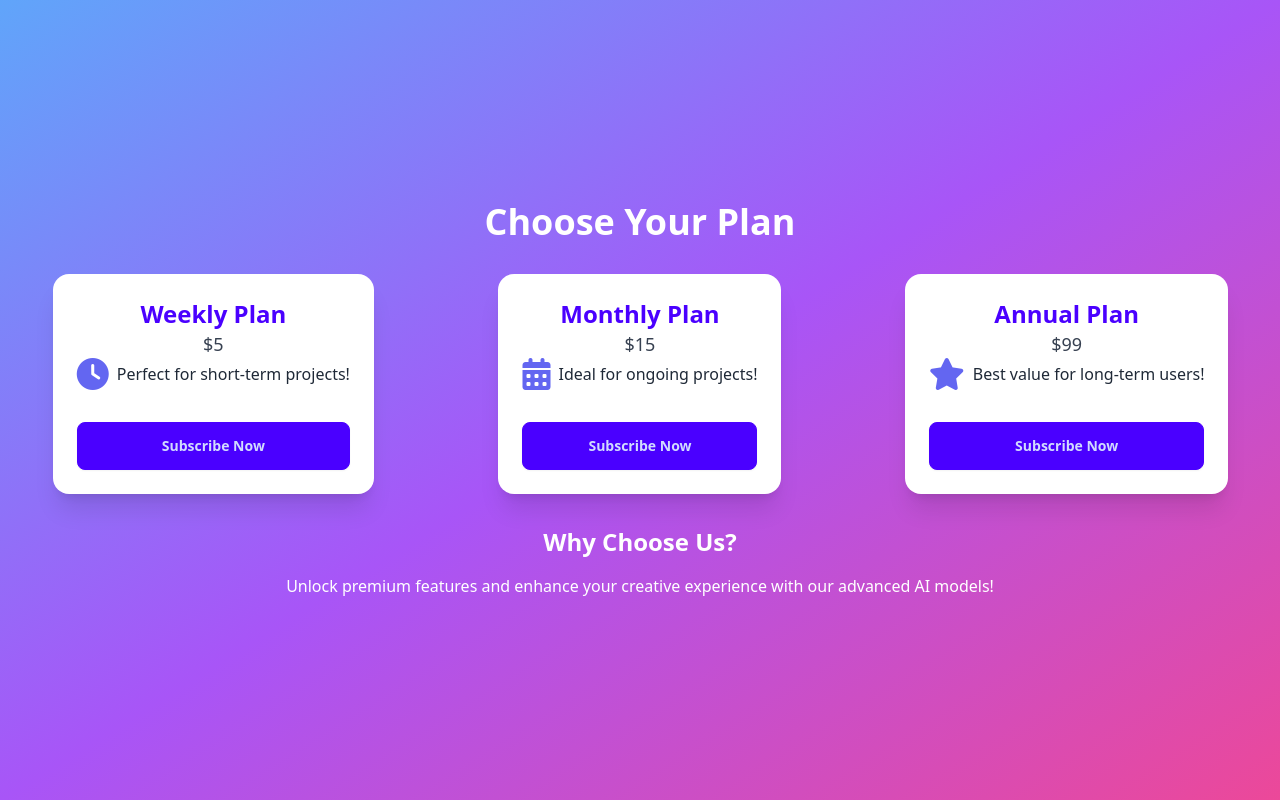
After one commit to ohmparmar/prompt2pic, a Django app: page /image/plans/ in a window 1280 px wide. The commit adds this page. Run offline with Django 5.2, Linux system fonts and the light colour scheme; some libraries are stand-ins or nearby versions.

Commit message:
added plans section

```diff
--- a/prompt2pic/image_generation/templates/image_generation/guest_user_dashboard.html
+++ b/prompt2pic/image_generation/templates/image_generation/guest_user_dashboard.html
@@ -274,7 +274,7 @@
                 Sign Up Now
                 <i class="fas fa-rocket ml-2"></i>
               </a>
-              <a href="#" class="btn btn-outline btn-lg">
+              <a href="{% url 'image_generation:plans' %}" class="btn btn-outline btn-lg">
                 View Plans
                 <i class="fas fa-table-list ml-2"></i>
               </a>
--- /dev/null
+++ b/prompt2pic/image_generation/templates/image_generation/plans.html
@@ -0,0 +1,86 @@
+<!DOCTYPE html>
+<html lang="en" data-theme="light">
+<head>
+    <meta charset="UTF-8" />
+    <meta name="viewport" content="width=device-width, initial-scale=1.0" />
+    <title>Plans - Prompt2Pic</title>
+    <link href="https://cdn.jsdelivr.net/npm/daisyui@latest/dist/full.css" rel="stylesheet" type="text/css" />
+    <script src="https://cdn.tailwindcss.com"></script>
+    <link rel="stylesheet" href="https://cdnjs.cloudflare.com/ajax/libs/font-awesome/6.0.0-beta3/css/all.min.css" />
+    <style>
+        .plan-card {
+            transition: transform 0.3s ease, box-shadow 0.3s ease;
+        }
+        .plan-card:hover {
+            transform: translateY(-5px);
+            box-shadow: 0 4px 20px rgba(0, 0, 0, 0.2);
+        }
+        .benefit-icon {
+            font-size: 2rem;
+            color: #6366f1;
+        }
+    </style>
+</head>
+<body class="min-h-screen bg-gradient-to-br from-blue-400 via-purple-500 to-pink-500 flex items-center justify-center">
+    <div class="container mx-auto px-4 py-8">
+        <h1 class="text-4xl font-bold text-white text-center mb-8">Choose Your Plan</h1>
+        <div class="grid grid-cols-1 md:grid-cols-3 gap-8 justify-items-center">
+            <div class="card plan-card bg-base-100 shadow-xl p-6 text-center">
+                <h2 class="text-2xl font-bold text-primary">Weekly Plan</h2>
+                <p class="text-lg text-gray-700">$5</p>
+                <div class="flex items-center mb-4 justify-center">
+                    <i class="fas fa-clock benefit-icon"></i>
+                    <p class="ml-2">Perfect for short-term projects!</p>
+                </div>
+                <button class="btn btn-primary mt-4" onclick="pay('weekly')">Subscribe Now</button>
+            </div>
+            <div class="card plan-card bg-base-100 shadow-xl p-6 text-center">
+                <h2 class="text-2xl font-bold text-primary">Monthly Plan</h2>
+                <p class="text-lg text-gray-700">$15</p>
+                <div class="flex items-center mb-4 justify-center">
+                    <i class="fas fa-calendar-alt benefit-icon"></i>
+                    <p class="ml-2">Ideal for ongoing projects!</p>
+                </div>
+                <button class="btn btn-primary mt-4" onclick="pay('monthly')">Subscribe Now</button>
+            </div>
+            <div class="card plan-card bg-base-100 shadow-xl p-6 text-center">
+                <h2 class="text-2xl font-bold text-primary">Annual Plan</h2>
+                <p class="text-lg text-gray-700">$99</p>
+                <div class="flex items-center mb-4 justify-center">
+                    <i class="fas fa-star benefit-icon"></i>
+                    <p class="ml-2">Best value for long-term users!</p>
+                </div>
+                <button class="btn btn-primary mt-4" onclick="pay('annual')">Subscribe Now</button>
+            </div>
+        </div>
+        <div class="mt-8 text-center text-white">
+            <h2 class="text-2xl font-bold">Why Choose Us?</h2>
+            <p class="mt-4">Unlock premium features and enhance your creative experience with our advanced AI models!</p>
+        </div>
+    </div>
+
+    <script src="https://js.stripe.com/v3/"></script>
+    <script>
+        const stripe = Stripe('YOUR_STRIPE_PUBLIC_KEY'); // Replace with your Stripe public key
+
+        function pay(plan) {
+            fetch('/create-payment-intent', {
+                method: 'POST',
+                headers: {
+                    'Content-Type': 'application/json',
+                },
+                body: JSON.stringify({ plan }),
+            })
+            .then(response => response.json())
+            .then(data => {
+                if (data.error) {
+                    console.error(data.error);
+                } else {
+                    return stripe.redirectToCheckout({ sessionId: data.id });
+                }
+            })
+            .catch(error => console.error('Error:', error));
+        }
+    </script>
+</body>
+</html>
--- a/prompt2pic/image_generation/urls.py
+++ b/prompt2pic/image_generation/urls.py
@@ -11,4 +11,6 @@ urlpatterns = [
     path("delete-chat/<int:chat_id>/", views.delete_chat, name="delete_chat"),
     path("rename-chat/<int:chat_id>/", views.rename_chat, name="rename_chat"),
     path("change-password/", views.change_password, name="change_password"),
+    path('plans/', views.plans_view, name='plans'),  # Add this line
+
 ]
--- a/prompt2pic/image_generation/views.py
+++ b/prompt2pic/image_generation/views.py
@@ -373,3 +373,8 @@ def change_password(request):
         return redirect("image_generation:dashboard")
 
     return render(request, "image_generation/change_password.html")
+
+
+
+def plans_view(request):
+    return render(request, 'image_generation/plans.html')  # Adjust the path as necessary
```
